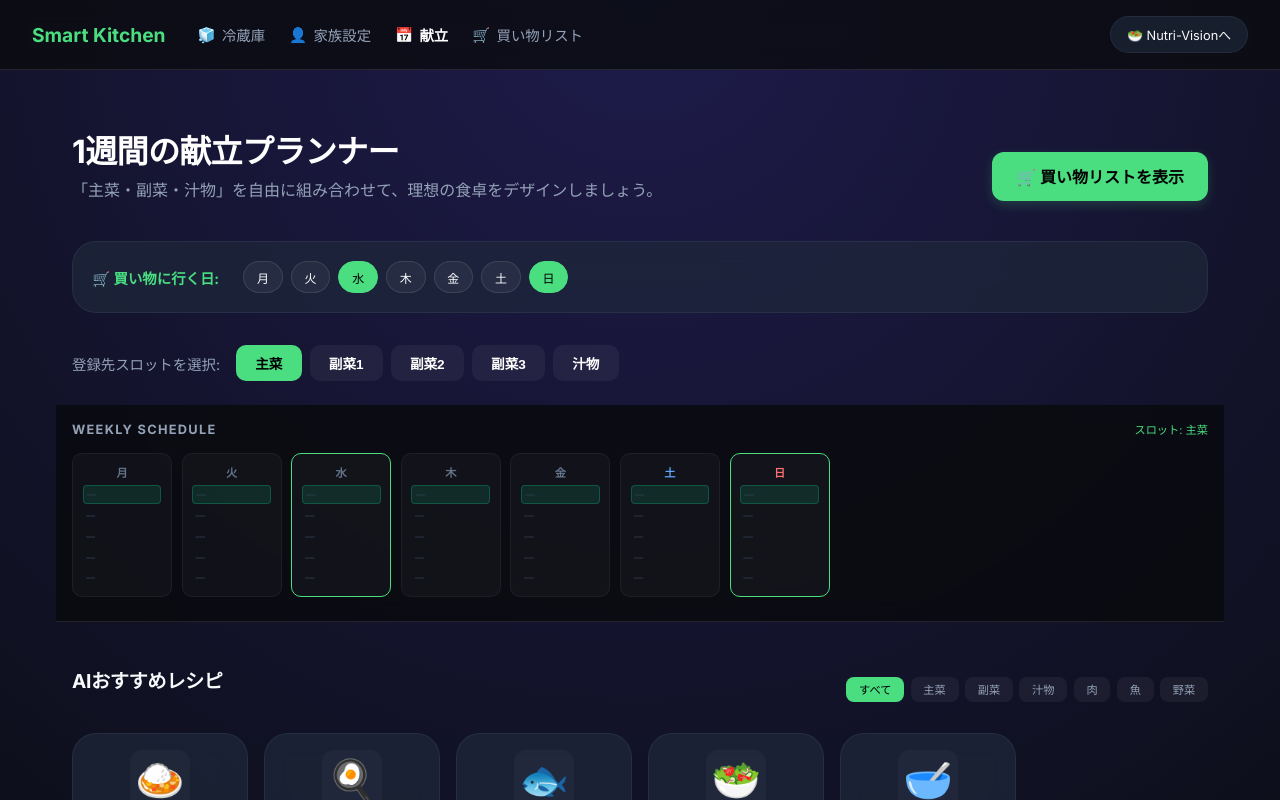
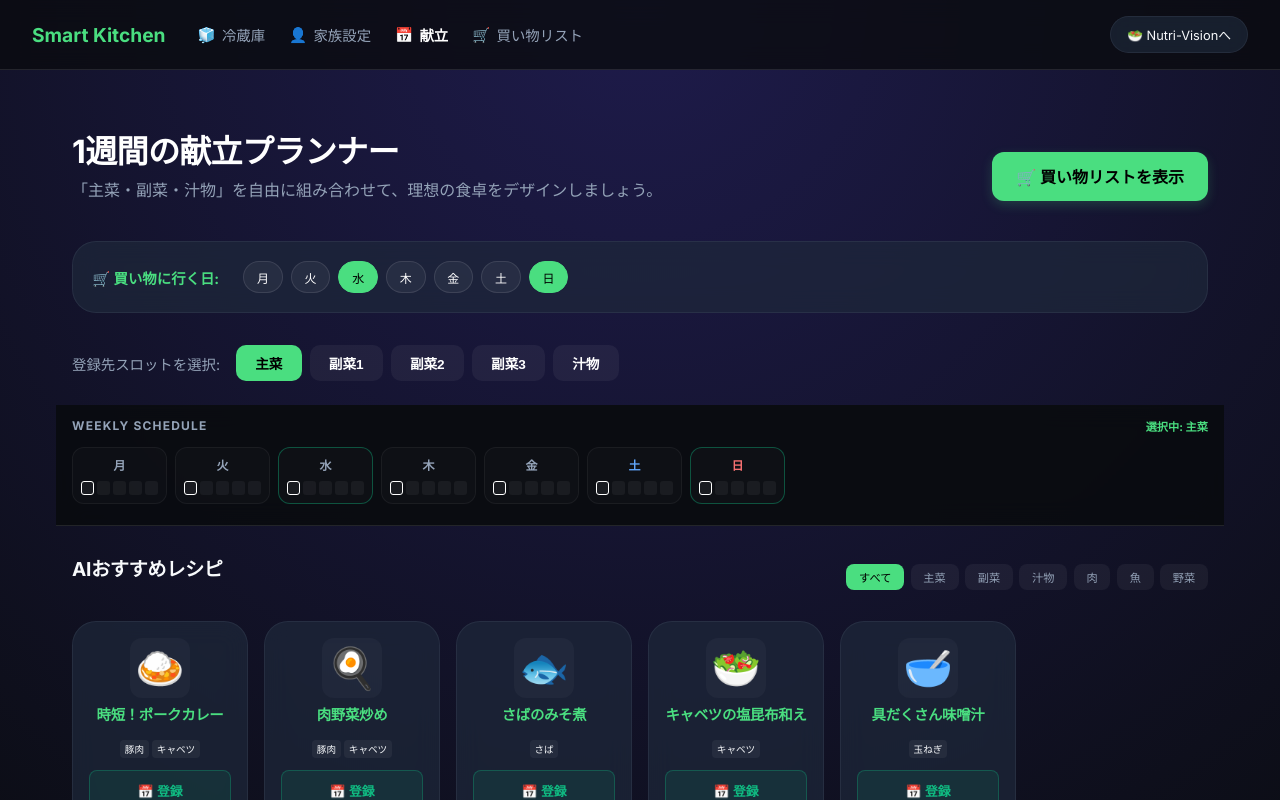
Before and after one commit to convini-bach/Life-Support-Project, a Next.js app: page /recipe-app/menu in a window 1280 px wide. Shown: the top 800 px of the page. Built offline with nearby package versions, Linux system fonts and the light colour scheme.

Commit message:
ui: enhance sticky schedule visibility with colored status blocks

```diff
--- a/src/app/recipe-app/menu/page.tsx
+++ b/src/app/recipe-app/menu/page.tsx
@@ -268,40 +268,54 @@ export default function MenuPage() {
         position: 'sticky',
         top: '60px',
         zIndex: 50,
-        padding: '1rem 0',
-        background: 'rgba(10, 12, 16, 0.9)',
-        backdropFilter: 'blur(10px)',
-        margin: '0 -1rem 3rem -1rem',
+        padding: '0.8rem 0',
+        background: 'rgba(10, 12, 16, 0.95)',
+        backdropFilter: 'blur(12px)',
+        margin: '0 -1rem 2rem -1rem',
         paddingLeft: '1rem',
         paddingRight: '1rem',
         borderBottom: '1px solid rgba(255,255,255,0.1)'
       }}>
-        <div style={{ display: 'flex', justifyContent: 'space-between', alignItems: 'center', marginBottom: '1rem' }}>
-          <h2 style={{ fontSize: '0.8rem', color: '#94a3b8', textTransform: 'uppercase', letterSpacing: '0.1em', margin: 0 }}>Weekly Schedule</h2>
-          <div style={{ fontSize: '0.7rem', color: 'var(--recipe-primary)' }}>スロット: {SLOT_JP[selectedSlot as string]}</div>
+        <div style={{ display: 'flex', justifyContent: 'space-between', alignItems: 'center', marginBottom: '0.8rem' }}>
+          <h2 style={{ fontSize: '0.75rem', color: '#94a3b8', textTransform: 'uppercase', letterSpacing: '0.1em', margin: 0 }}>Weekly Schedule</h2>
+          <div style={{ fontSize: '0.7rem', color: 'var(--recipe-primary)', fontWeight: 'bold' }}>選択中: {SLOT_JP[selectedSlot as string]}</div>
         </div>
-        <div style={{ display: 'flex', overflowX: 'auto', gap: '0.6rem', paddingBottom: '0.5rem', scrollbarWidth: 'none' }}>
+        <div style={{ display: 'flex', overflowX: 'auto', gap: '0.5rem', paddingBottom: '0.5rem', scrollbarWidth: 'none' }}>
           {(Object.keys(DAYS_JP) as DayOfWeek[]).map(day => (
             <div key={day} style={{
-              minWidth: '100px', flex: '0 0 auto',
-              background: 'rgba(255,255,255,0.03)', borderRadius: '10px', padding: '0.6rem',
-              border: shoppingDays.includes(day) ? '1px solid var(--recipe-primary)' : '1px solid rgba(255,255,255,0.05)',
+              minWidth: '95px', flex: '0 0 auto',
+              background: 'rgba(255,255,255,0.02)', borderRadius: '12px', padding: '0.5rem',
+              border: shoppingDays.includes(day) ? '1px solid rgba(16, 185, 129, 0.4)' : '1px solid rgba(255,255,255,0.05)',
               textAlign: 'center'
             }}>
-              <div style={{ fontSize: '0.7rem', fontWeight: 'bold', color: day === 'sun' ? '#f87171' : day === 'sat' ? '#60a5fa' : '#64748b', marginBottom: '0.3rem' }}>{DAYS_JP[day]}</div>
-              <div style={{ display: 'flex', flexDirection: 'column', gap: '0.2rem' }}>
+              <div style={{ fontSize: '0.75rem', fontWeight: 'bold', color: day === 'sun' ? '#f87171' : day === 'sat' ? '#60a5fa' : '#94a3b8', marginBottom: '0.5rem' }}>{DAYS_JP[day]}</div>
+              <div style={{ display: 'grid', gridTemplateColumns: 'repeat(5, 1fr)', gap: '0.2rem' }}>
                 {(Object.keys(SLOT_JP) as (keyof DayPlan)[]).map(slot => (
-                  <div key={slot} style={{
-                    fontSize: '0.6rem', padding: '0.2rem', borderRadius: '4px',
-                    background: selectedSlot === slot ? 'rgba(16, 185, 129, 0.15)' : 'transparent',
-                    display: 'flex', justifyContent: 'space-between', alignItems: 'center',
-                    border: selectedSlot === slot ? '1px solid rgba(16, 185, 129, 0.3)' : 'none'
-                  }}>
-                    <span style={{ color: weeklyPlan[day]?.[slot] ? '#fff' : '#334155', overflow: 'hidden', textOverflow: 'ellipsis', whiteSpace: 'nowrap' }}>
-                      {weeklyPlan[day]?.[slot] ? '✓' : '—'}
-                    </span>
+                  <div key={slot} style={{ position: 'relative' }}>
+                    <div style={{
+                      height: '14px',
+                      borderRadius: '3px',
+                      background: weeklyPlan[day]?.[slot] ? 'var(--recipe-primary)' : 'rgba(255,255,255,0.05)',
+                      border: selectedSlot === slot ? '1px solid #fff' : '1px solid transparent',
+                      boxShadow: weeklyPlan[day]?.[slot] ? '0 0 5px rgba(16, 185, 129, 0.3)' : 'none',
+                      transition: 'all 0.2s'
+                    }} />
                     {weeklyPlan[day]?.[slot] && (
-                      <button onClick={() => clearSlot(day, slot)} style={{ background: 'none', border: 'none', color: '#f87171', cursor: 'pointer', fontSize: '0.6rem', padding: 0 }}>×</button>
+                      <button
+                        onClick={(e) => {
+                          e.stopPropagation();
+                          clearSlot(day, slot);
+                        }}
+                        style={{
+                          position: 'absolute', top: '-8px', right: '-8px',
+                          background: '#f87171', color: '#fff', border: 'none',
+                          borderRadius: '50%', width: '12px', height: '12px',
+                          fontSize: '8px', cursor: 'pointer', display: 'flex',
+                          alignItems: 'center', justifyContent: 'center', zIndex: 2
+                        }}
+                      >
+                        ×
+                      </button>
                     )}
                   </div>
                 ))}
```
